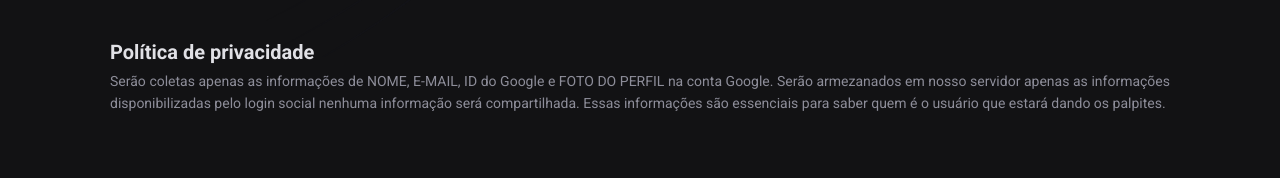
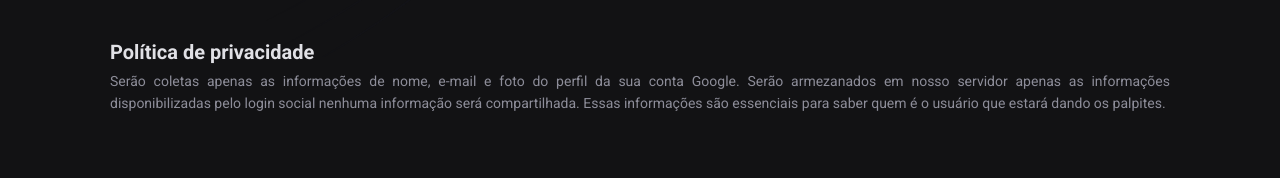
Before and after one commit to Entreportes/copa22_web, a Next.js app: page / in a window 1280 px wide. Shown: the part 743-921 px from the top of the page. Built offline with nearby package versions, Linux system fonts and the light colour scheme; no server answers.

Commit message:
adding server adding e7

```diff
--- a/src/pages/index.tsx
+++ b/src/pages/index.tsx
@@ -129,12 +129,12 @@ export default function Home(props: HomeProps) {
       <div className=' px-8 py-10'>
         <span className='text-gray-100 font-bold text-xl'>Política de privacidade</span>
         <p className='text-gray-300 mt-1 text-sm leading-relaxed text-justify'>
-          Serão coletas apenas as informações de NOME, E-MAIL, ID do Google e FOTO DO PERFIL na conta Google.
+          Serão coletas apenas as informações de nome, e-mail e foto do perfil da sua conta Google.
           Serão armezanados em nosso servidor apenas as informações disponibilizadas pelo login social
           nenhuma informação será compartilhada. Essas informações são essenciais para saber quem é o usuário que estará dando os palpites.
         </p>
       </div>
-      <p className='text-gray-300 mt-1 text-sm leading-relaxed text-center'>E7 Soluções Integradas</p>
+      <p className='text-gray-600 mt-1 text-sm leading-relaxed text-center'>Ⓡ E7 Soluções Integradas</p>
     </div>
 
   )
```
